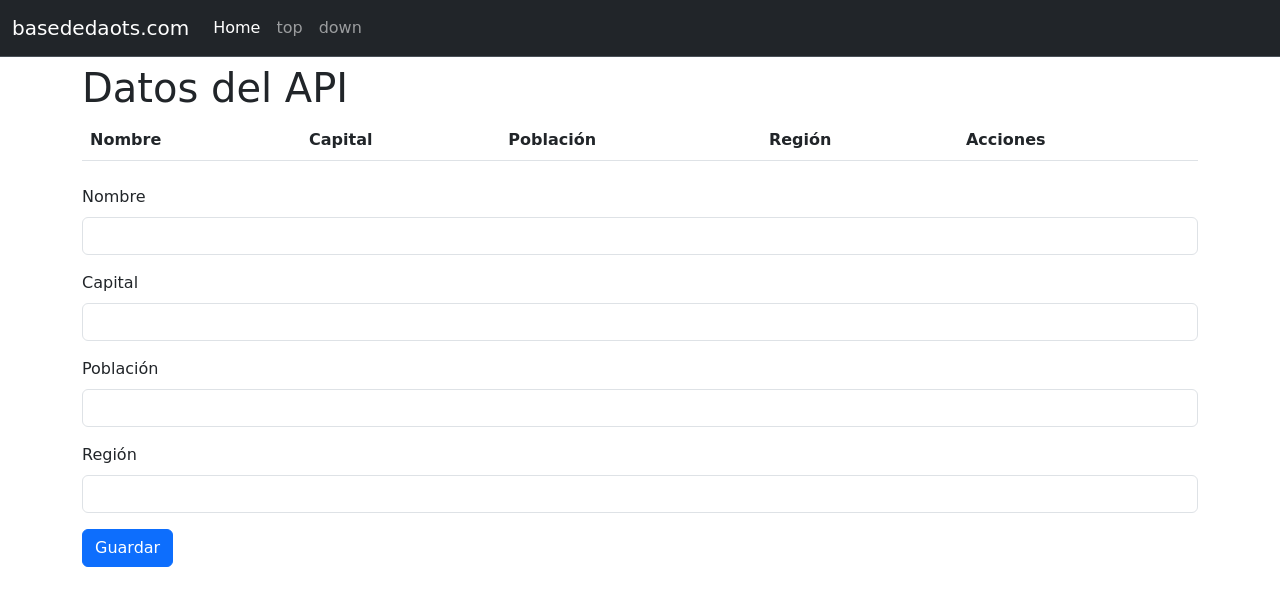
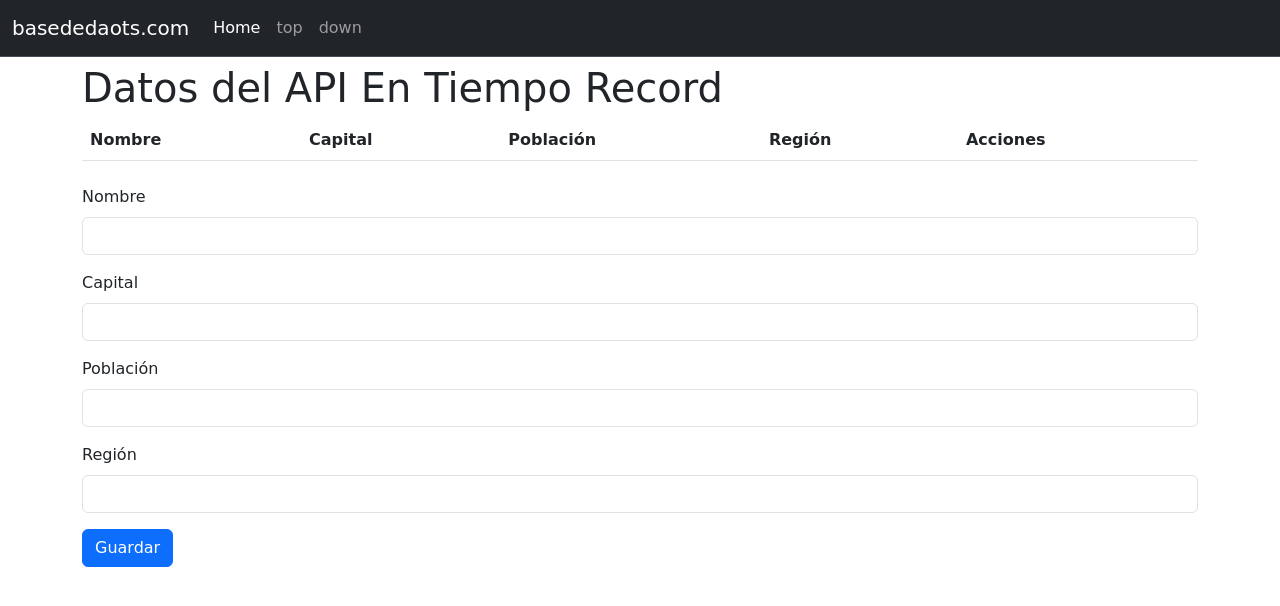
Before and after one commit to paulobacano/prueba, a plain HTML site: page index.html in a window 1280 px wide. Drawn offline with nearby package versions, Linux system fonts and the light colour scheme; no server answers.

Commit message:
update h1 del index

```diff
--- a/index.html
+++ b/index.html
@@ -22,7 +22,7 @@
         </div>
     </nav>
   <div id="contenido" class="container mt-4">
-    <h1>Datos del API</h1>
+    <h1>Datos del API En Tiempo Record</h1>
 
     <table id="data-table" class="table">
       <thead>
```
